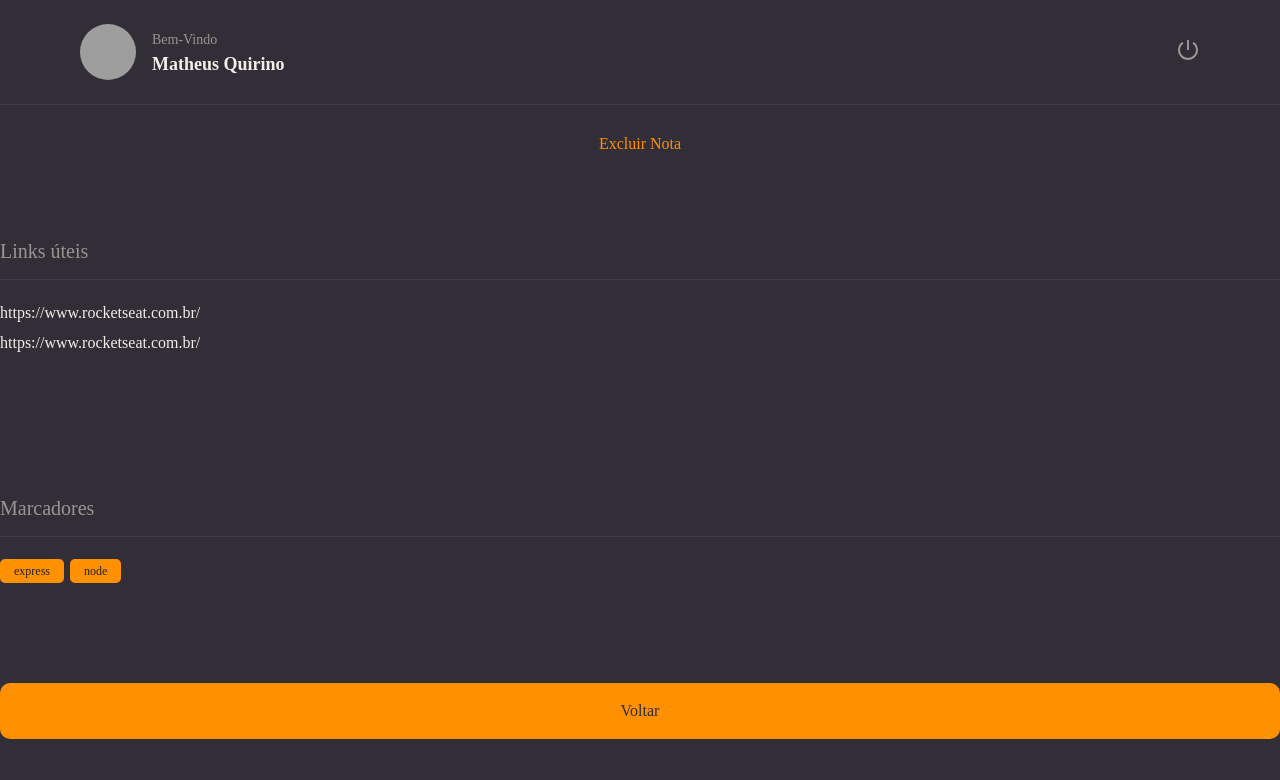
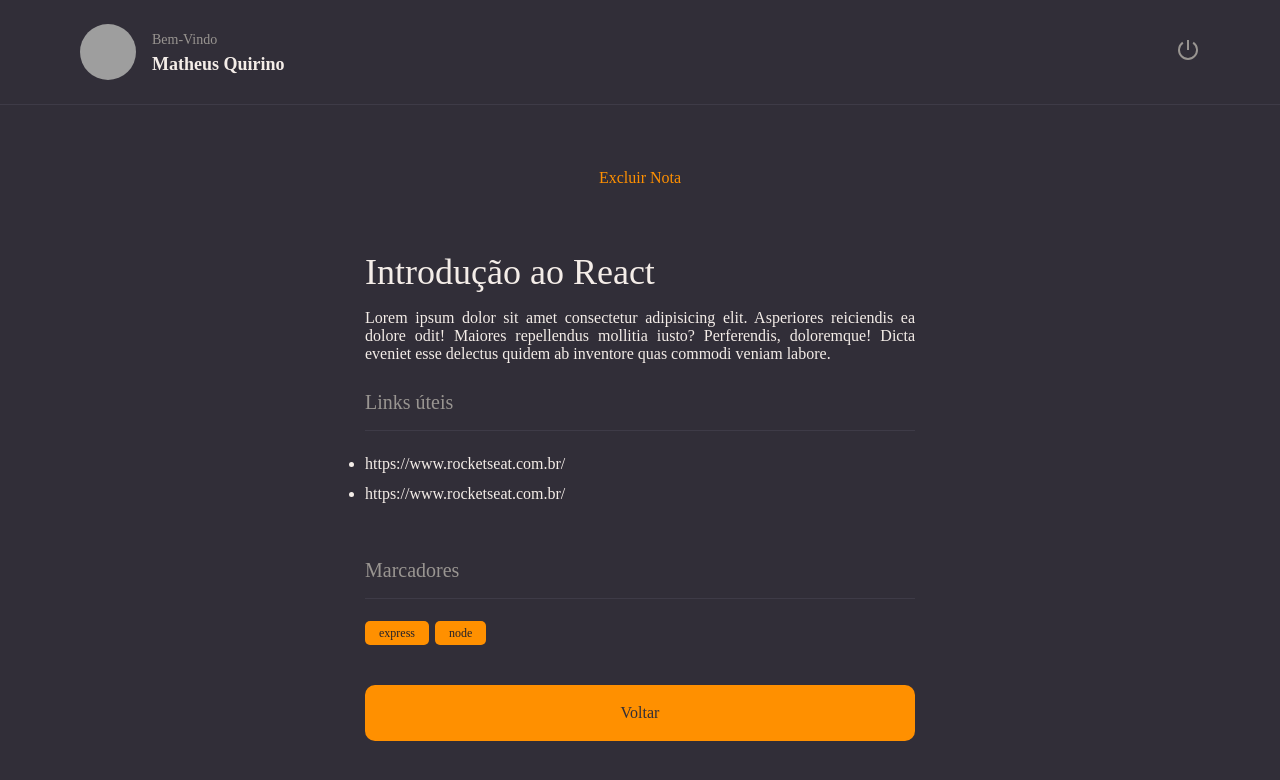
Before and after one commit to mthflashice/rocketnotes, a React (Vite) app: page / in a window 1280 px wide. Shown: the top 780 px of the page. Built offline with nearby package versions, Linux system fonts and the light colour scheme; grey boxes are pictures that could not be loaded.

Commit message:
att details

```diff
--- a/src/components/Section/styles.js
+++ b/src/components/Section/styles.js
@@ -1,7 +1,7 @@
 import styled from 'styled-components';
 
 export const Container = styled.section`
-    margin: 56px 0 28px;
+    margin: 28px 0;
 
     > h2{
         border-bottom-width:1px;
--- a/src/pages/Details/index.jsx
+++ b/src/pages/Details/index.jsx
@@ -1,4 +1,4 @@
-import { Container, Links} from './styles';
+import { Container, Links, Content} from './styles';
 
 import { Header } from "../../components/Header";
 import { Button } from '../../components/Button';
@@ -16,8 +16,20 @@ import { Tag } from "../../components/Tag";
   return(
     <Container>
       <Header />
+      <main>
+        <Content>
+
+
+
 
       <ButtonText title='Excluir Nota'/>
+      <h1>
+        Introdução ao React
+      </h1>
+
+      <p>
+        Lorem ipsum dolor sit amet consectetur adipisicing elit. Asperiores reiciendis ea dolore odit! Maiores repellendus mollitia iusto? Perferendis, doloremque! Dicta eveniet esse delectus quidem ab inventore quas commodi veniam labore.
+      </p>
       <Section title = 'Links úteis'>
         <Links>
         <li><a href='#'>https://www.rocketseat.com.br/</a></li>
@@ -33,7 +45,8 @@ import { Tag } from "../../components/Tag";
       </Section>
 
   <Button title='Voltar'/>
-
+    </Content>
+  </main>
 
   </Container>
   )
--- a/src/pages/Details/styles.js
+++ b/src/pages/Details/styles.js
@@ -8,11 +8,17 @@ display:grid;
 grid-template-rows: 105px auto;
 grid-template-areas:
 'header'
-'content'
+'content';
+
+>main {
+  grid-area:content;
+  overflow-y:scroll;
+  padding:64px 0;
+}
 `;
 
 export const Links = styled.ul`
-list-style-type: style none;;
+list-style-type: style none;
 
 >li{
     margin-top:12px;
@@ -23,3 +29,29 @@ list-style-type: style none;;
 }
 
 `;
+
+
+export const Content = styled.div`
+ max-width:550px;
+ margin:0 auto;
+
+ display: flex;
+ flex-direction:column;
+
+ >button:first-child{
+  align-items:end;
+ }
+
+ h1{
+  font-size:36px;
+  font-weight:500;
+  padding-top:64px;
+ }
+
+ >p{
+  font-size:16px;
+  margin-top:16px;
+  text-align:justify;
+ }
+
+`
```
